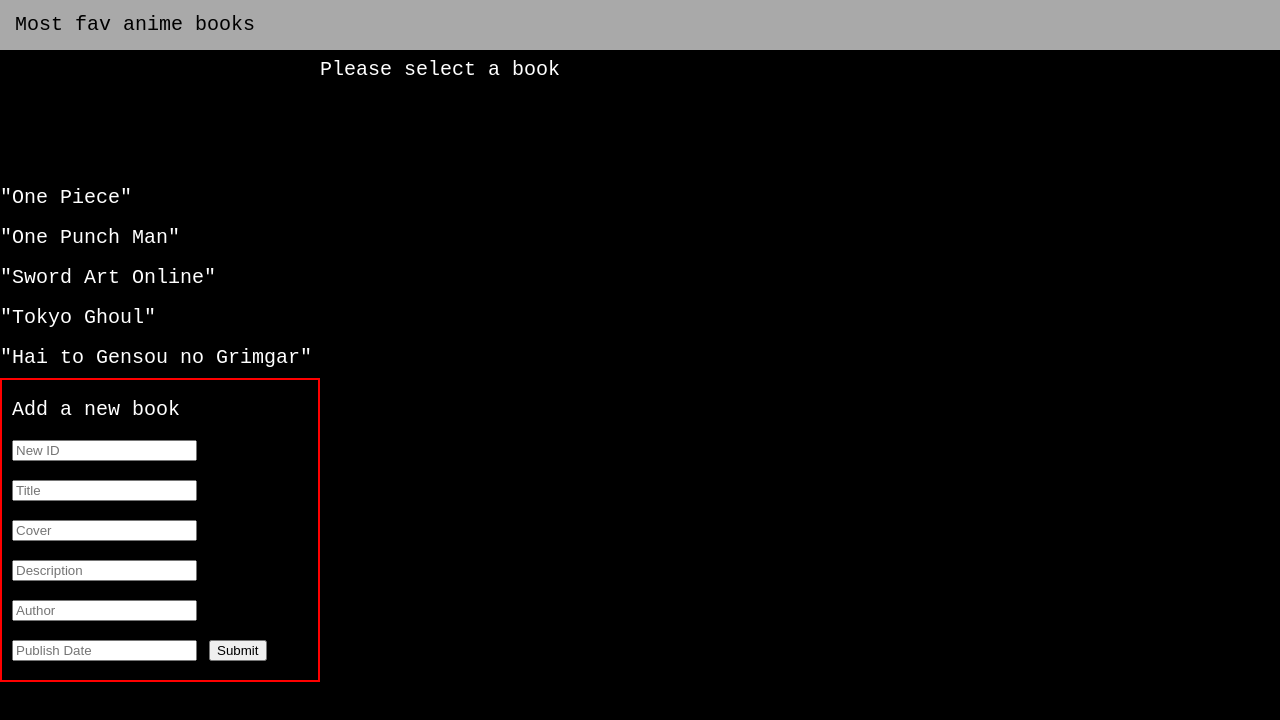
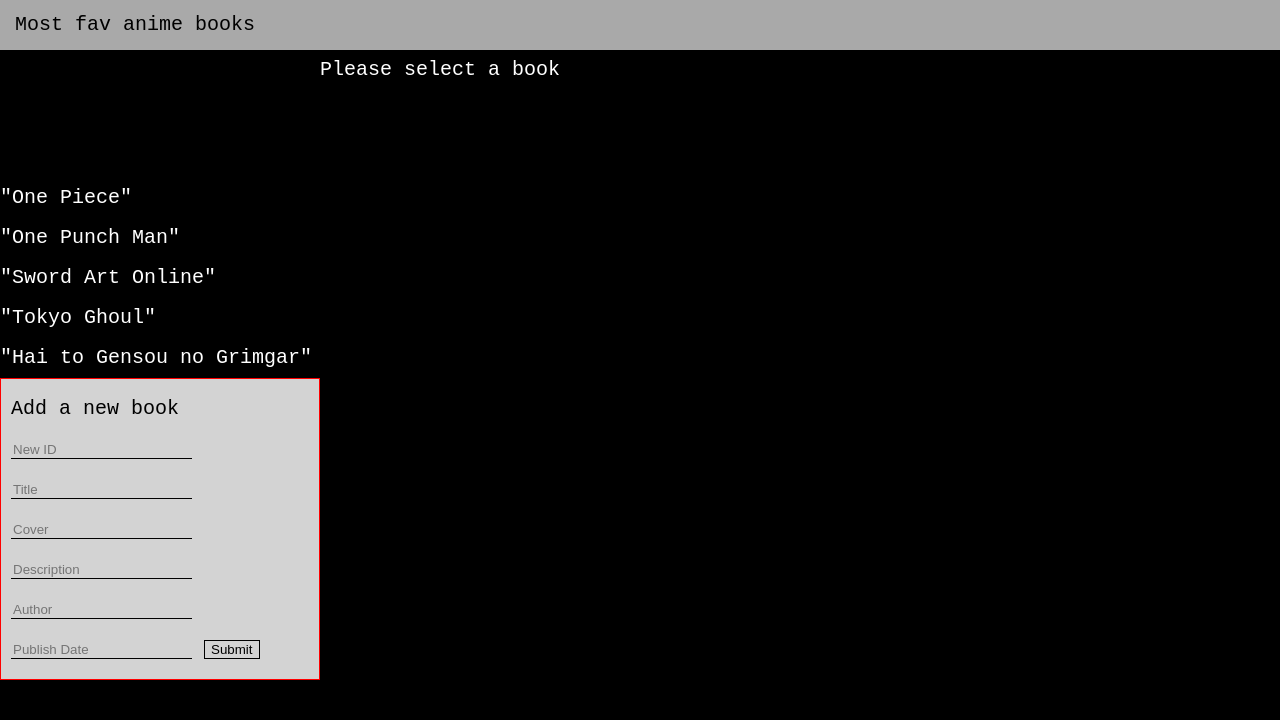
Before and after one commit to aetweedie/books, a plain HTML site: page index.html in a window 1280 px wide. Drawn offline with nearby package versions, Linux system fonts and the light colour scheme.

Commit message:
Made the new book form real fancy

```diff
--- a/style.css
+++ b/style.css
@@ -85,6 +85,18 @@ li:active {
 
 .submit {
   display: block;
-  border: 2px solid red;
+  border: 1px solid red;
   padding: 10px;
+	background-color: lightgrey;
+	color: black;
 }
+
+input {
+	background-color: lightgrey;
+	border: none;
+	border-bottom: 1px solid black;
+}
+
+input[type="submit"] {
+	border: 1px solid black;
+}
```
